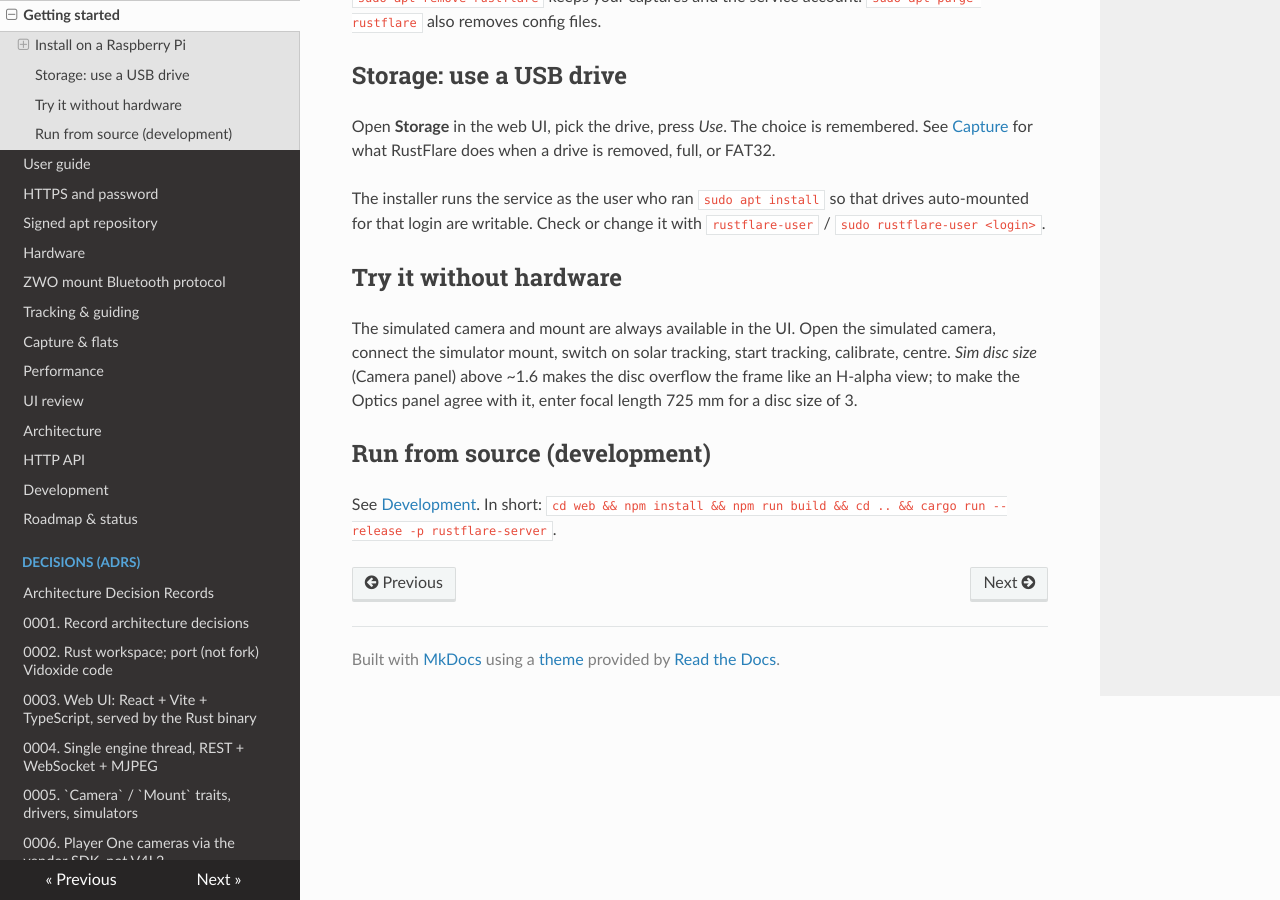
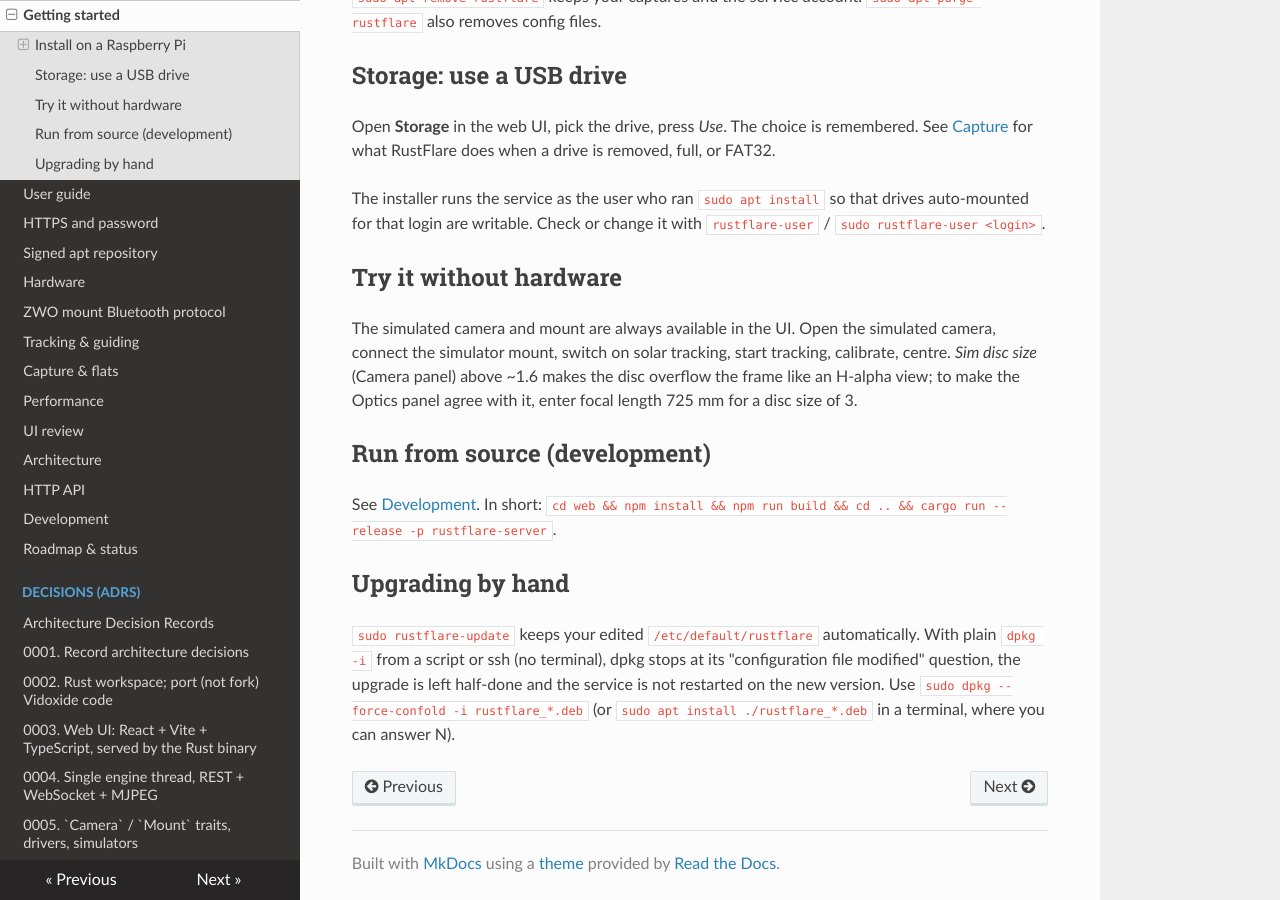
Before and after one commit to ddompe/rustflare, an MkDocs documentation site: the page built from docs/getting-started.md, in a window 1280 px wide and 900 px high, scrolled down 1196 px. Built offline with MkDocs 1.6.1, drawn with Linux system fonts in a browser that asks for light colours; nearby versions of some CDN libraries.

Commit message:
Upgrades: keep the local settings file so a non-interactive upgrade completes and restarts the service
Root cause of #75: dpkg stopped at the conffile prompt for /etc/default/rustflare (no terminal),
leaving the package unconfigured, so postinst (which restarts the service) never ran.

Co-Authored-By: Claude Sonnet 5.5 <noreply@anthropic.com>

```diff
--- a/docs/getting-started.md
+++ b/docs/getting-started.md
@@ -50,3 +50,7 @@ The simulated camera and mount are always available in the UI. Open the simulate
 ## Run from source (development)
 
 See [Development](development.md). In short: `cd web && npm install && npm run build && cd .. && cargo run --release -p rustflare-server`.
+
+## Upgrading by hand
+
+`sudo rustflare-update` keeps your edited `/etc/default/rustflare` automatically. With plain `dpkg -i` from a script or ssh (no terminal), dpkg stops at its "configuration file modified" question, the upgrade is left half-done and the service is not restarted on the new version. Use `sudo dpkg --force-confold -i rustflare_*.deb` (or `sudo apt install ./rustflare_*.deb` in a terminal, where you can answer N).
```
Also changed, not shown: 1 other file.
